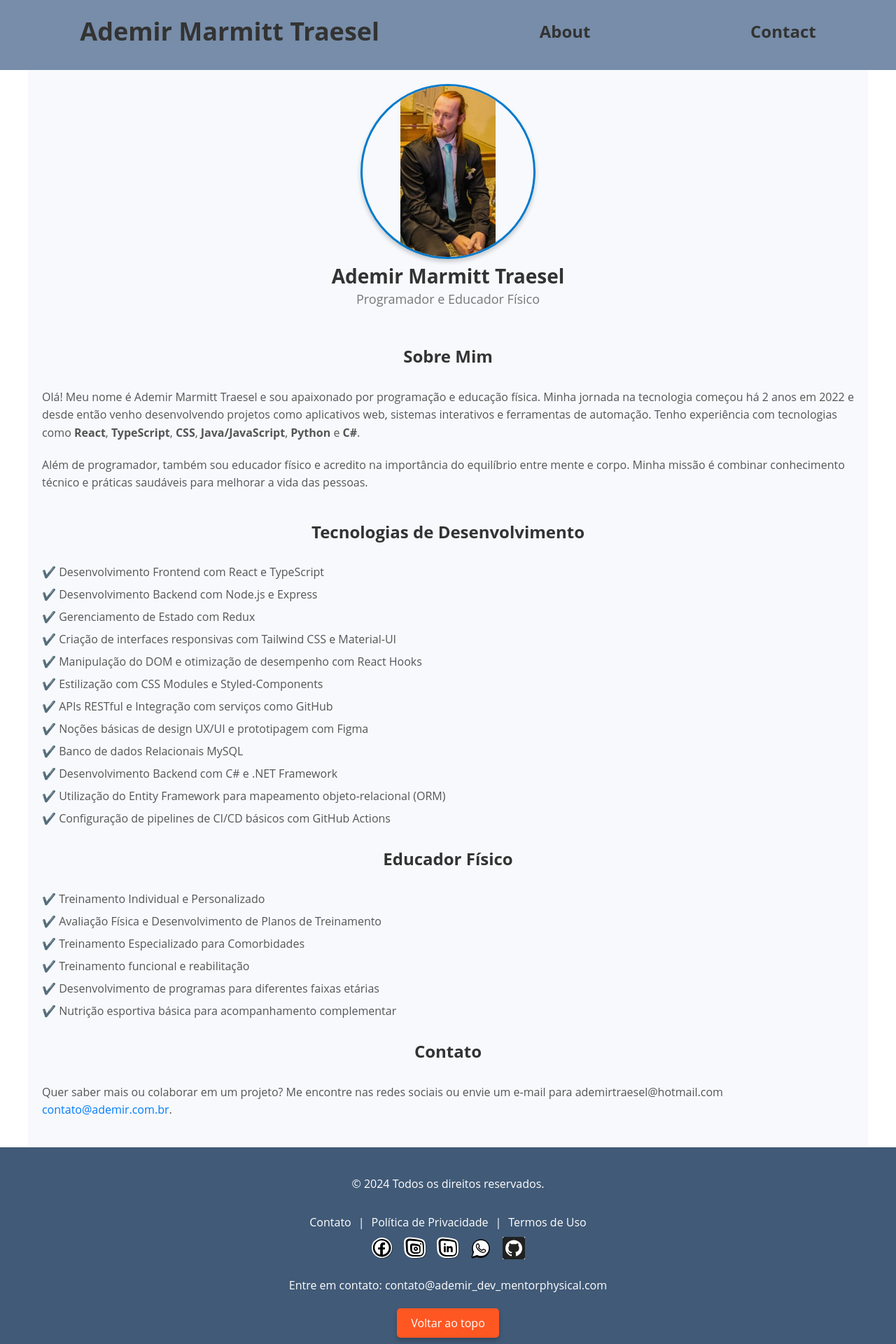
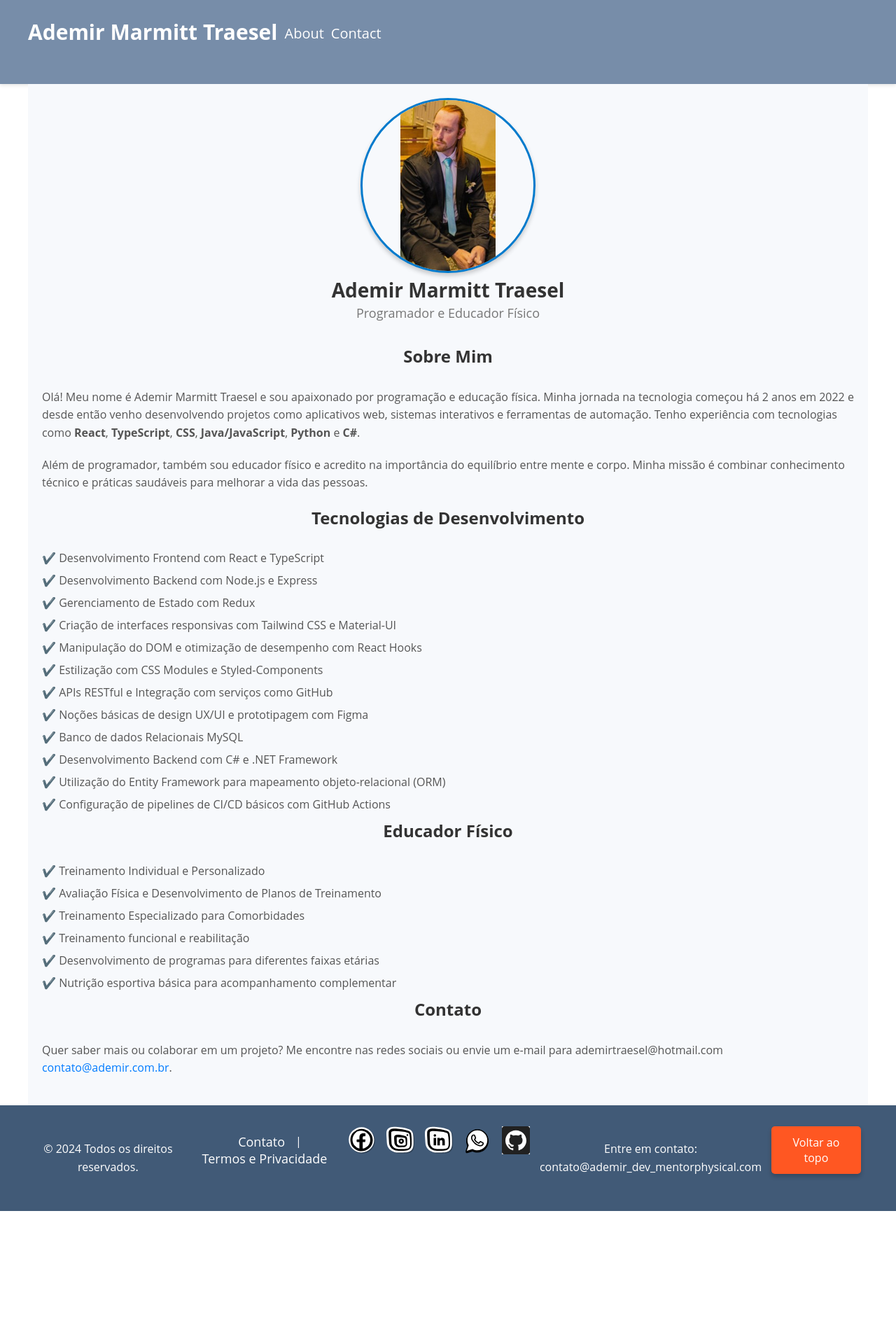
Before and after one commit to Ademir892/My-portifolio, a React (Vite) app: page /about in a window 1280 px wide. Shown: the top 1920 px of the page at 70% size. After the commit the page ends 1730 px from the top, so only its background shows below. Built offline with nearby package versions, Linux system fonts and the light colour scheme.

Commit message:
Responsividade

```diff
--- a/src/App.tsx
+++ b/src/App.tsx
@@ -4,6 +4,7 @@ import Home from './routes/Home';
 import About from './routes/About';
 import { Contact } from './routes/Contact';
 import Projects from './routes/Projects';
+import { TermsAnsPrivacy } from './routes/Terms';
 
 
 export default function App() {
@@ -15,6 +16,7 @@ export default function App() {
         <Route path="/about" element={<About />} />
         <Route path="/contact" element={<Contact />} />
         <Route path="/projects" element={<Projects />} />
+        <Route path="/termos" element={<TermsAnsPrivacy />} />
 
       </Routes>
     </BrowserRouter>
--- a/src/components/Footer/index.tsx
+++ b/src/components/Footer/index.tsx
@@ -5,6 +5,7 @@ import iconLinkedin from "./../../../assets/icons8-linkedin-64.svg";
 import iconWhats from "./../../../assets/icons8-whatsapp (1).svg";
 import iconGitHub from "./../../../assets/icons8-github.svg";
 import "./styles.css";
+import { Link } from "react-router-dom";
 
 export default function Footer() {
   const [showScrollButton, setShowScrollButton] = useState(false);
@@ -33,9 +34,8 @@ export default function Footer() {
       <p className="footer-font-color">&copy; {year} Todos os direitos reservados.</p>
       <nav className="nav-footer">
         <div className="links-footer">
-          <a href="/contato">Contato</a> |
-          <a href="/privacidade">Política de Privacidade</a> |
-          <a href="/termos">Termos de Uso</a>
+          <a href="/contact">Contato</a> |
+          <Link to="/termos">Termos e Privacidade</Link>
         </div>
       </nav>
       <div className="mp-container socials-media">
--- a/src/components/Footer/styles.css
+++ b/src/components/Footer/styles.css
@@ -1,3 +1,4 @@
+
 footer {
     background-color: var(--bg-color-footer, #2c3e50);
     color: var(--font-color-primary, #ffffff);
@@ -7,6 +8,7 @@ footer {
     align-items: center;
     justify-content: space-around;
     padding: 20px 40px;
+    text-align: center;
 }
 
 .nav-footer {
@@ -74,18 +76,76 @@ button:hover {
     transform: translateY(-2px);
 }
 
-@media (max-width: 768px) {
+
+@media (max-width: 480px) {
     footer {
-        flex-direction: column;
-        height: auto;
+        padding: 15px 20px;
     }
 
-    .links-footer, .socials-media {
+    .nav-footer {
+        grid-template-columns: 1fr;
+        gap: 5px;
+    }
+
+    .links-footer {
         flex-direction: column;
         align-items: center;
     }
 
     .links-footer a {
         margin: 5px 0;
+        font-size: 14px;
+    }
+
+    .socials-media {
+        gap: 10px;
+    }
+
+    .socials-media img {
+        width: 28px;
+        height: 28px;
+    }
+
+    .footer-font-color {
+        font-size: 14px;
+        margin-top: 15px;
+    }
+
+    button {
+        font-size: 14px;
+        padding: 8px 16px;
     }
 }
+
+
+@media (min-width: 768px) {
+    footer {
+        flex-direction: row;
+        justify-content: space-between;
+        align-items: flex-start;
+        padding: 30px 50px;
+    }
+
+    .nav-footer {
+        grid-template-columns: repeat(auto-fit, minmax(150px, 1fr));
+    }
+
+    .links-footer a {
+        margin: 0 15px;
+        font-size: 18px;
+    }
+
+    .socials-media img {
+        width: 40px;
+        height: 40px;
+    }
+
+    .footer-font-color {
+        font-size: 16px;
+    }
+
+    button {
+        font-size: 16px;
+        padding: 12px 24px;
+    }
+}
--- a/src/components/Header/styles.css
+++ b/src/components/Header/styles.css
@@ -1,20 +1,171 @@
+
 header {
     background-color: var(--bg-color-header);
     height: 100px;
     color: var(--font-color-primary);
     font-size: 24px;
     font-weight: 700;
+    display: flex;
+    align-items: center;
+    justify-content: space-between;
+    padding: 0 20px;
+    box-shadow: 0 2px 5px rgba(0, 0, 0, 0.1);
+}
+
+.title {
+    display: flex;
+    align-items: center;
+    justify-content: space-between;
+    flex-grow: 1;
+    gap: 10px;
+}
+
+nav {
+    display: flex;
+    gap: 20px;
+}
+
+nav a {
+    text-decoration: none;
+    color: var(--font-color-primary);
+    font-size: 18px;
+    font-weight: 500;
+    transition: color 0.3s ease;
+}
+
+nav a:hover {
+    color: var(--font-color-highlight);
+}
+
+
+@media screen and (max-width: 480px) {
+    header {
+        flex-direction: column;
+        height: auto;
+        padding: 10px;
+        text-align: center;
+    }
+
+    .title {
+        justify-content: center;
+        gap: 5px;
+        flex-direction: column;
+    }
+
+    nav {
+        justify-content: center;
+        gap: 10px;
+        flex-wrap: wrap;
+    }
+
+    nav a {
+        font-size: 16px;
+    }
+}
+
+
+@media screen and (min-width: 1024px) {
+    header {
+        height: 120px;
+        padding: 0 40px;
 
     }
 
-.title{
+    .title {
+        justify-content: space-between;
+    }
+
+    nav a {
+        font-size: 20px;
+    }
+header {
+    background-color: var(--bg-color-header);
+    height: 100px;
+    color: var(--font-color-primary);
+    font-size: 24px;
+    font-weight: 700;
     display: flex;
     align-items: center;
-    padding-top: 20px;
-    justify-content: space-around;
+    justify-content: space-between;
+    padding: 0 20px;
+    box-shadow: 0 2px 5px rgba(0, 0, 0, 0.1);
 }
 
-nav a{
+.title {
     display: flex;
-    justify-content: flex-end;
+    align-items: center;
+    justify-content: space-between;
+    flex-grow: 1;
+    gap: 10px;
 }
+
+nav {
+    display: flex;
+    gap: 20px;
+}
+
+nav a {
+    text-decoration: none;
+    color: var(--font-color-primary);
+    font-size: 18px;
+    font-weight: 500;
+    transition: color 0.3s ease;
+}
+
+nav a:hover {
+    color: var(--font-color-highlight);
+}
+
+
+@media screen and (max-width: 480px) {
+    header {
+        flex-direction: column;
+        height: auto;
+        padding: 10px;
+        text-align: center;
+    }
+
+    .title {
+        justify-content: center;
+        gap: 5px;
+        flex-direction: column;
+    }
+
+    nav {
+        justify-content: center;
+        gap: 10px;
+        flex-wrap: wrap;
+    }
+
+    nav a {
+        font-size: 16px;
+    }
+}
+
+
+@media screen and (min-width: 1024px) {
+    header {
+        height: 120px;
+        padding: 0 40px;
+    }
+
+    .title {
+        display: flex;
+        align-items: center;
+        justify-content: space-around;
+        margin-bottom: 0;
+
+    }
+
+    nav {
+        gap: 30px;
+
+
+    }
+
+    nav a {
+        font-size: 20px;
+    }
+}
+
+}
--- /dev/null
+++ b/src/routes/Terms/index.tsx
@@ -0,0 +1,61 @@
+import Footer from "../../components/Footer";
+import Header from "../../components/Header";
+import "./styles.css";
+
+export function TermsAnsPrivacy(){
+    return (
+        <>
+            <Header />
+            <div className="terms-container">
+                <h1>Termos de Uso e Política de Privacidade</h1>
+
+                <section className="terms-section">
+                    <h2>Termos de Uso</h2>
+                    <p>
+                        Ao acessar este site, você concorda em cumprir os Termos de Uso,
+                        todas as leis e regulamentos aplicáveis, e reconhece que é responsável
+                        por cumprir todas as leis locais aplicáveis. Se você não concordar
+                        com algum desses termos, está proibido de usar ou acessar este site.
+                    </p>
+                    <p>
+                        Os conteúdos do site são protegidos pelas leis de direitos autorais
+                        e marcas registradas aplicáveis.
+                    </p>
+                </section>
+
+                <section className="privacy-section">
+                    <h2>Política de Privacidade</h2>
+                    <p>
+                        Sua privacidade é importante para nós. Esta política explica como
+                        coletamos, usamos e protegemos as informações pessoais fornecidas
+                        ao usar este site.
+                    </p>
+                    <h3>Informações que Coletamos</h3>
+                    <ul>
+                        <li>Dados fornecidos voluntariamente, como nome, e-mail e mensagens enviadas por meio de formulários.</li>
+                        <li>Informações de navegação, como endereço IP, tipo de navegador e páginas visitadas.</li>
+                    </ul>
+                    <h3>Uso das Informações</h3>
+                    <p>
+                        Usamos as informações coletadas para melhorar sua experiência no site,
+                        responder às suas solicitações e, ocasionalmente, enviar comunicações relevantes.
+                    </p>
+                    <h3>Proteção de Dados</h3>
+                    <p>
+                        Implementamos medidas de segurança para proteger suas informações pessoais,
+                        mas não podemos garantir a segurança total devido à natureza da internet.
+                    </p>
+                </section>
+
+                <section className="contact-section">
+                    <h2>Entre em Contato</h2>
+                    <p>
+                        Se você tiver dúvidas sobre nossos Termos de Uso ou Política de Privacidade,
+                        entre em contato por meio da nossa <a href="/contact">página de contato</a>.
+                    </p>
+                </section>
+            </div>
+            <Footer />
+        </>
+    );
+}
--- /dev/null
+++ b/src/routes/Terms/styles.css
@@ -0,0 +1,57 @@
+.terms-container {
+    padding: 20px;
+    margin: 0 auto;
+    max-width: 800px;
+    line-height: 1.6;
+    color: var(--font-color-primary, #333);
+    font-family: 'Arial', sans-serif;
+    background-color: var(--color-background);
+}
+
+.terms-container h1 {
+    font-size: 2rem;
+    color: var(--primary-color, #2c3e50);
+    text-align: center;
+    margin-bottom: 20px;
+}
+
+.terms-container h2 {
+    font-size: 1.5rem;
+    color: var(--secondary-color, #4caf50);
+    margin-bottom: 10px;
+}
+
+.terms-container h3 {
+    font-size: 1.2rem;
+    margin-top: 20px;
+    margin-bottom: 10px;
+    color: var(--secondary-color, #4caf50);
+}
+
+.terms-container p {
+    margin-bottom: 15px;
+    text-align: justify;
+}
+
+.terms-container ul {
+    margin: 10px 0 20px;
+    padding-left: 20px;
+    color: var(--primary-color, #2c3e50);
+}
+
+.terms-container ul li {
+    margin-bottom: 10px;
+    list-style-type: disc;
+    color: var(--primary-color, #2c3e50);
+}
+
+.terms-container a {
+    color: var(--primary-color, #2c3e50);
+    text-decoration: none;
+    font-weight: bold;
+    transition: color 0.3s ease;
+}
+
+.terms-container a:hover {
+    color: var(--secondary-color, #4caf50);
+}
```
Lines whose indentation alone changed are shown as unchanged.
